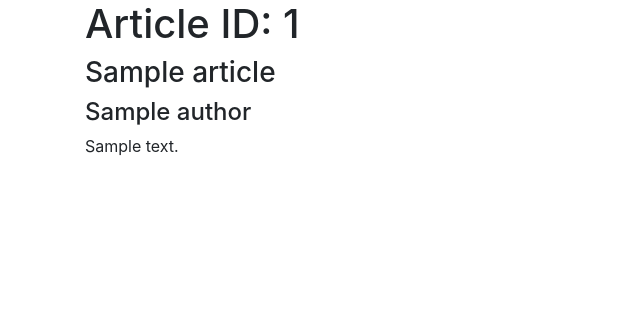
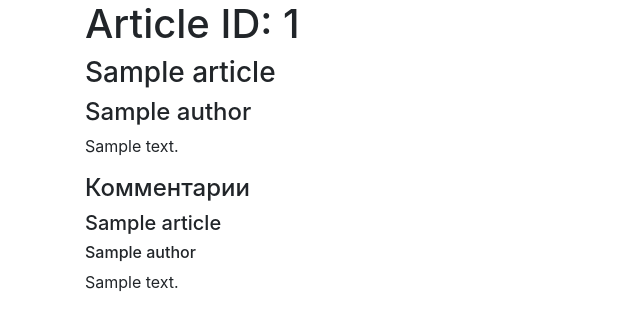
Before and after one commit to barabashka7/DjangoProject, a Django app: page /news/1/ in a window 1280 px wide. Shown: the part 56-387 px from the top of the page, without its empty margins (0-640 px from the left). Run offline with Django 3.2, Linux system fonts and the light colour scheme; tables that the repository leaves empty hold one stand-in row (values such as "Sample post"); some libraries are stand-ins or nearby versions.

Commit message:
lease enter the commit message for your changes. Lines starting

```diff
--- a/news_blog/admin.py
+++ b/news_blog/admin.py
@@ -1,5 +1,5 @@
 from django.contrib import admin
-from .models import Article, Author
+from .models import Article, Author, Comment
 # Register your models here.
 
-admin.site.register([Article, Author])
+admin.site.register([Article, Author, Comment])
--- a/news_blog/models.py
+++ b/news_blog/models.py
@@ -8,9 +8,9 @@ class Author(models.Model):
     id=models.UUIDField(primary_key=True, default=uuid.uuid4(),editable=False)
     name = models.CharField(max_length=50)
     email = models.EmailField()
+    def __str__(self):
+        return self.name
 
-    def __unicode__(self):
-        return self.name
 
 class Article(models.Model):
     title=models.CharField(max_length=100)
@@ -21,6 +21,19 @@ class Article(models.Model):
     author = models.ForeignKey(Author, on_delete=models.CASCADE)
     def publish(self):
         self.published_date = timezone.now()
-        self.save();
-        def remove(self):
+        self.save()
+    def remove(self):
             return '{} {}'.format(self.title,self.created_date)
+
+
+class Comment(models.Model):
+    id = models.UUIDField(primary_key=True, default=uuid.uuid4(), editable=False)
+    author = models.ForeignKey(Author, on_delete=models.CASCADE)
+    article = models.ForeignKey(Article, on_delete=models.CASCADE)
+    text = models.TextField(max_length=250, blank=False)
+    published_date = models.DateTimeField(default=timezone.now)
+    def publish(self):
+        self.published_date = timezone.now()
+        self.save()
+    def __str__(self):
+        return self.article.title
--- a/news_blog/templates/news_blog/news_article.html
+++ b/news_blog/templates/news_blog/news_article.html
@@ -8,6 +8,15 @@
            <h3>{{ article.title }}</h3>
            <h4>{{ article.author.name }}</h4>
            <p>{{ article.text }}</p>
+           <div>
+                <h4>Комментарии<h4>
+               {% for com in comment %}
+                   <h5>{{ com.article.title }}</h5>
+                   <h6>{{ com.author.name }}</h6>
+                   <p>{{ com.text }}</p>
+               {% endfor %}
+
+           </div>
        </div>
    </div>
 {% endblock %}
--- a/news_blog/views.py
+++ b/news_blog/views.py
@@ -1,8 +1,7 @@
 from django.shortcuts import render
 from django.http import HttpResponse
-from .models import Article
 from django.http import HttpResponseNotFound
-from .models import Article, Author
+from .models import Article, Author, Comment
 
 # Create your views here.
 
@@ -14,24 +13,13 @@ def get_article(request, article_id):
    try:
        article = Article.objects.get(id=article_id)
        author = Author.objects.filter(article__pk=article_id)
+       comment = Comment.objects.filter(article__pk=article_id)
    except (Article.DoesNotExist, Author.DoesNotExist) as error:
        return HttpResponseNotFound(error)
    return render(request, 'news_blog/news_article.html',
                  {'article': article,
-                  'author': author
+                  'author': author,
+                  'comment': comment
+
                   }
                  )
-
-
-
-articles = [
-   {
-       'id': 1,
-       'title': 'First news',
-       'text': 'This is the worst first article'
-   },
-   {
-       'id': 2,
-       'title': 'Second news',
-       'text': 'This is the amazing second article'
-   }]
```
Also changed, not shown: news_blog/migrations/0001_initial.py, news_blog/migrations/0002_auto_20180210_1856.py (added), news_blog/migrations/0003_auto_20180210_1858.py (added).
